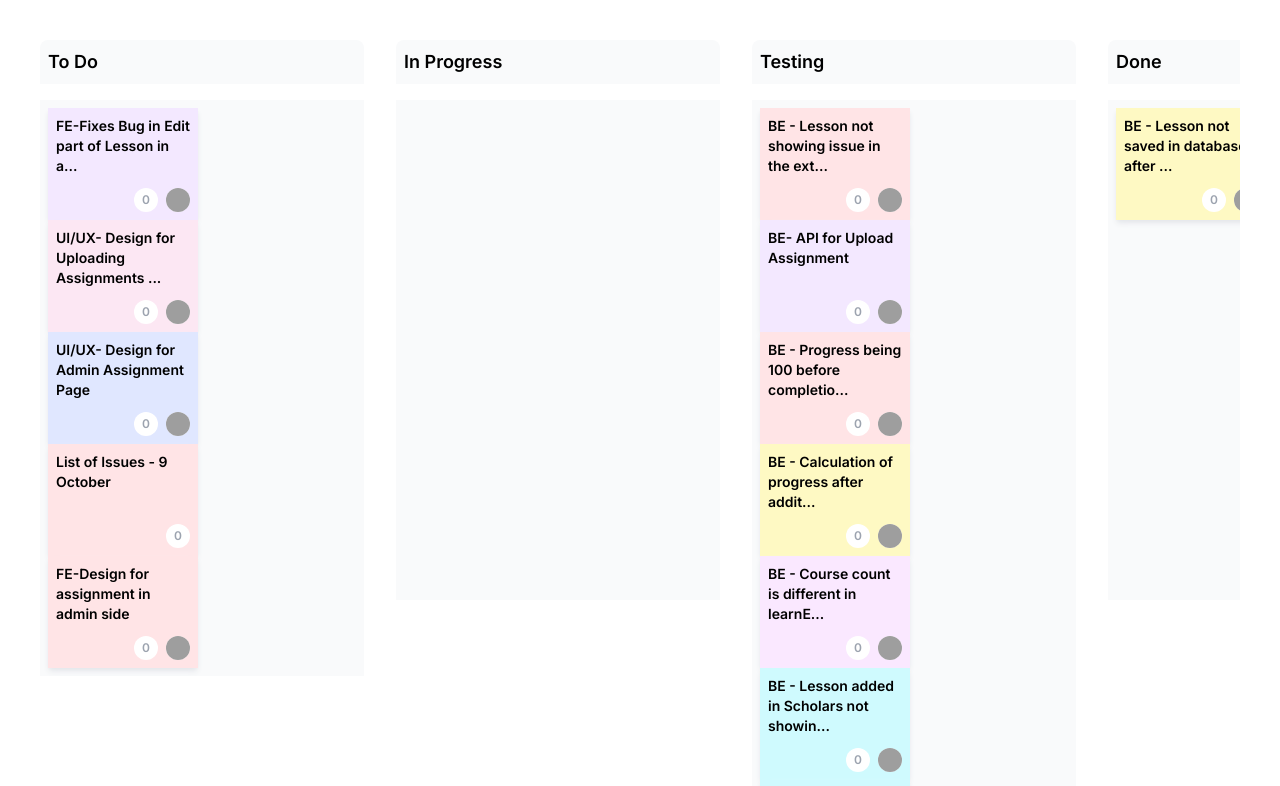
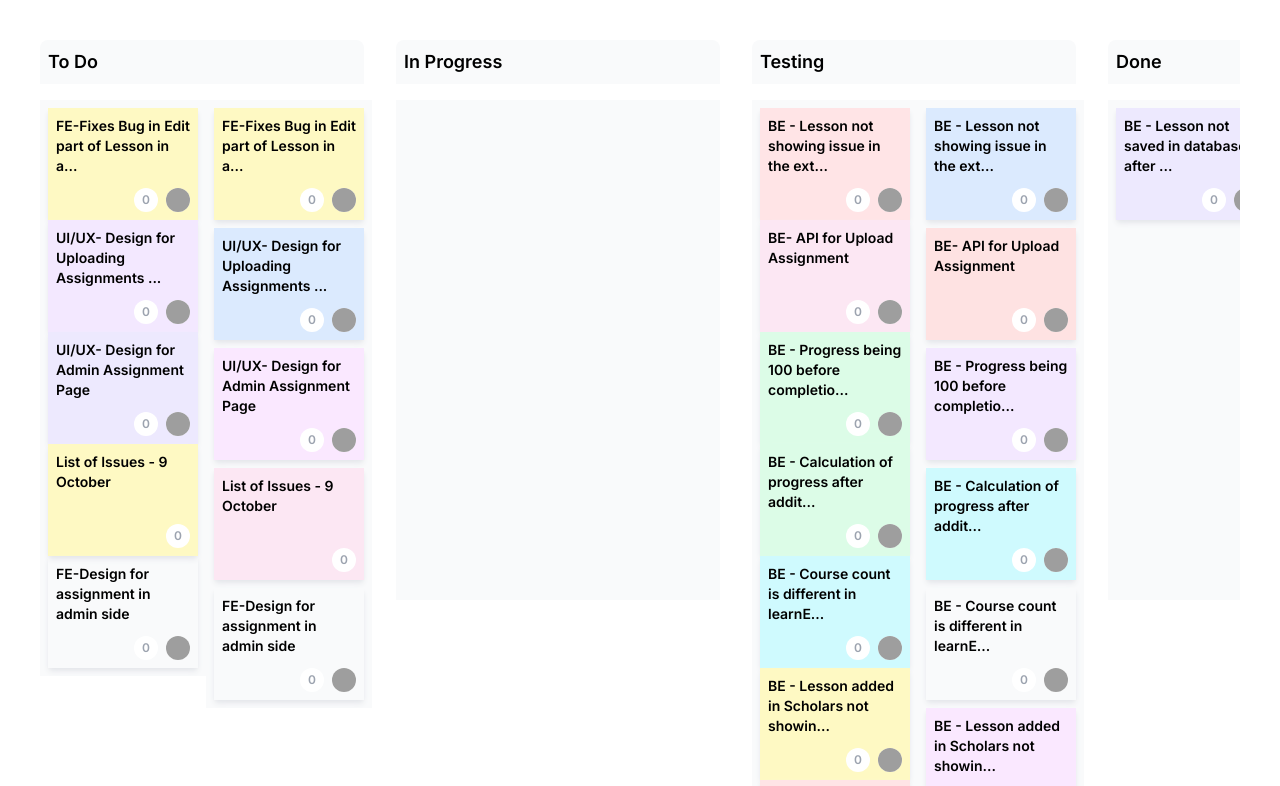
Before and after one commit to yoboisandy/personal-project-manager, a Next.js app: page / in a window 1280 px wide. Shown: the top 786 px of the page. Built offline with nearby package versions, Linux system fonts and the light colour scheme; grey boxes are pictures that could not be loaded.

Commit message:
two column droppable

```diff
--- a/src/app/page.tsx
+++ b/src/app/page.tsx
@@ -1,4 +1,4 @@
-import KanbanBoard from "@/components/KanbanBoardDnD/KanbanBoard";
+import KanbanBoard from "@/components/KanbanBoard/KanbanBoard";
 
 export default function Home() {
 	return <KanbanBoard />;
--- a/src/components/KanbanBoard/BoardColumn.tsx
+++ b/src/components/KanbanBoard/BoardColumn.tsx
@@ -6,13 +6,13 @@ import { Droppable } from "react-beautiful-dnd";
 
 const BoardColumn = ({ title, issues }: { title: string; issues: any }) => {
 	return (
-		<div className="min-w-[324px] w-[324px] flex flex-col gap-4">
+		<div className=" w-[324px] flex flex-col gap-4">
 			<div className="text-lg font-semibold bg-gray-50 p-2 rounded-t-lg">
 				{title}
 			</div>
 			{/* <Droppable droppableId={title}> */}
 			{/* {(provided, snapshot) => ( */}
-			<div className="w-full">
+			{/* <div className="w-full">
 				<div className="gap-2 bg-gray-50 p-2 min-h-[500px] overflow-y-auto overflow-x-hidden">
 					{issues?.length > 0
 						? issues.map((item: any, index: any) => (
@@ -33,19 +33,20 @@ const BoardColumn = ({ title, issues }: { title: string; issues: any }) => {
 								/>
 						  ))
 						: null}
-					{/* {provided.placeholder} */}
+					{provided.placeholder}
 				</div>
-			</div>
+			</div> */}
 			{/* )} */}
 			{/* </Droppable> */}
-			{/* <Droppable droppableId={title}>
+			<div className="flex min-w-[324px]">
+				<Droppable droppableId={title}>
 					{(provided, snapshot) => (
 						<div
 							className="w-full"
 							ref={provided.innerRef}
 							{...provided.droppableProps}
 						>
-						<div className="gap-2 bg-gray-50 p-2 min-h-[500px] overflow-y-auto overflow-x-hidden">
+							<div className="gap-2 bg-gray-50 p-2 min-h-[500px] overflow-y-auto overflow-x-hidden ">
 								{issues?.length > 0
 									? issues.map((item: any, index: any) => (
 											<Task
@@ -70,7 +71,41 @@ const BoardColumn = ({ title, issues }: { title: string; issues: any }) => {
 							</div>
 						</div>
 					)}
-			</Droppable> */}
+				</Droppable>
+				<Droppable droppableId={title}>
+					{(provided, snapshot) => (
+						<div
+							className="w-full"
+							ref={provided.innerRef}
+							{...provided.droppableProps}
+						>
+							<div className="gap-2 flex  flex-wrap bg-gray-50 p-2 min-h-[500px] overflow-y-auto overflow-x-hidden ">
+								{issues?.length > 0
+									? issues.map((item: any, index: any) => (
+											<Task
+												key={item.id}
+												color={
+													colors[
+														Math.floor(
+															Math.random() *
+																colors.length
+														)
+													]
+												}
+												task={item.name}
+												storyPoints={item.storyPoint}
+												avatar={item.assignee?.image}
+												index={index}
+												id={`${item.id}`}
+											/>
+									  ))
+									: null}
+								{provided.placeholder}
+							</div>
+						</div>
+					)}
+				</Droppable>
+			</div>
 		</div>
 	);
 };
--- a/src/components/KanbanBoard/KanbanBoard.tsx
+++ b/src/components/KanbanBoard/KanbanBoard.tsx
@@ -7,7 +7,15 @@ const KanbanBoard = () => {
 	const tempData = [...data];
 
 	const handleDragEnd = (result: any) => {
-		console.log("result", result);
+		console.log("End", result);
+	};
+
+	const handleDragStart = (result: any) => {
+		console.log("start", result);
+	};
+
+	const handleDragUpdate = (result: any) => {
+		console.log("update", result);
 	};
 
 	// let columnsWithIssues: any = {};
@@ -18,7 +26,11 @@ const KanbanBoard = () => {
 	// console.log("columnsWithIssues", columnsWithIssues);
 
 	return (
-		<DragDropContext onDragEnd={handleDragEnd}>
+		<DragDropContext
+			onDragEnd={handleDragEnd}
+			onDragStart={handleDragStart}
+			onDragUpdate={handleDragUpdate}
+		>
 			<div className="m-10">
 				<div className="min-h-[550px] w-full overflow-x-auto flex gap-8">
 					{tempData.map((item: any) => (
--- a/src/components/KanbanBoard/Task.tsx
+++ b/src/components/KanbanBoard/Task.tsx
@@ -1,7 +1,59 @@
+// "use client";
+// import React from "react";
+// import Image from "next/image";
+// import Draggable from "react-draggable";
+
+// const Task = ({
+// 	color,
+// 	task,
+// 	storyPoints,
+// 	avatar,
+// 	index,
+// 	id,
+// }: {
+// 	color: string;
+// 	task: string;
+// 	storyPoints: number;
+// 	avatar: string;
+// 	index: number;
+// 	id: string;
+// }) => {
+// 	task = task.length > 40 ? task.slice(0, 40) + "..." : task;
+// 	return (
+// 		<Draggable key={id}>
+// 			<div
+// 				className={`flex flex-col justify-between shadow-md shadow-gray-200 p-2 min-w-[150px] max-w-[150px] h-28 ${color}`}
+// 			>
+// 				<div className="text-sm font-semibold">{task}</div>
+// 				<div className="flex gap-2 justify-end items-end">
+// 					{storyPoints >= 0 && (
+// 						<div className="text-xs font-semibold text-gray-400 h-6 w-6 bg-white rounded-full flex items-center justify-center">
+// 							{storyPoints}
+// 						</div>
+// 					)}
+// 					{avatar && (
+// 						<div className="text-xs font-semibold text-gray-400 h-6 w-6 bg-white rounded-full flex items-center justify-center">
+// 							<Image
+// 								src={avatar}
+// 								alt="plus"
+// 								width={24}
+// 								height={24}
+// 								className="rounded-full"
+// 							/>
+// 						</div>
+// 					)}
+// 				</div>
+// 			</div>
+// 		</Draggable>
+// 	);
+// };
+
+// export default Task;
+
 "use client";
 import React from "react";
 import Image from "next/image";
-import Draggable from "react-draggable";
+import { Draggable } from "react-beautiful-dnd";
 
 const Task = ({
 	color,
@@ -20,9 +72,14 @@ const Task = ({
 }) => {
 	task = task.length > 40 ? task.slice(0, 40) + "..." : task;
 	return (
-		<Draggable key={id}>
+		<Draggable draggableId={`${id}`} index={index} key={id}>
+			{(provided, snapshot) => (
 				<div
 					className={`flex flex-col justify-between shadow-md shadow-gray-200 p-2 min-w-[150px] max-w-[150px] h-28 ${color}`}
+					ref={provided.innerRef}
+					{...provided.draggableProps}
+					{...provided.dragHandleProps}
+					style={{ ...provided.draggableProps.style }}
 				>
 					<div className="text-sm font-semibold">{task}</div>
 					<div className="flex gap-2 justify-end items-end">
@@ -44,6 +101,7 @@ const Task = ({
 						)}
 					</div>
 				</div>
+			)}
 		</Draggable>
 	);
 };
```
Lines whose indentation alone changed are shown as unchanged.
